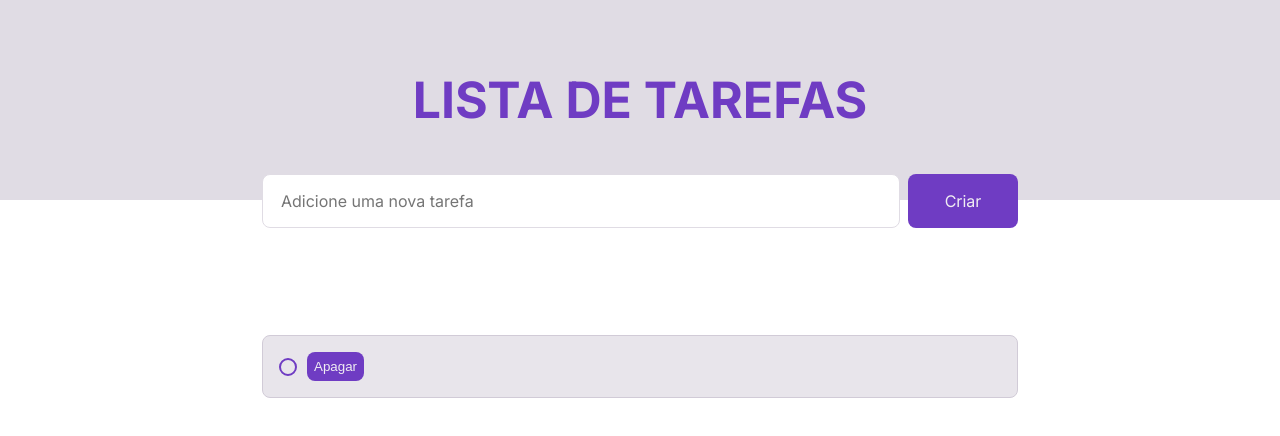
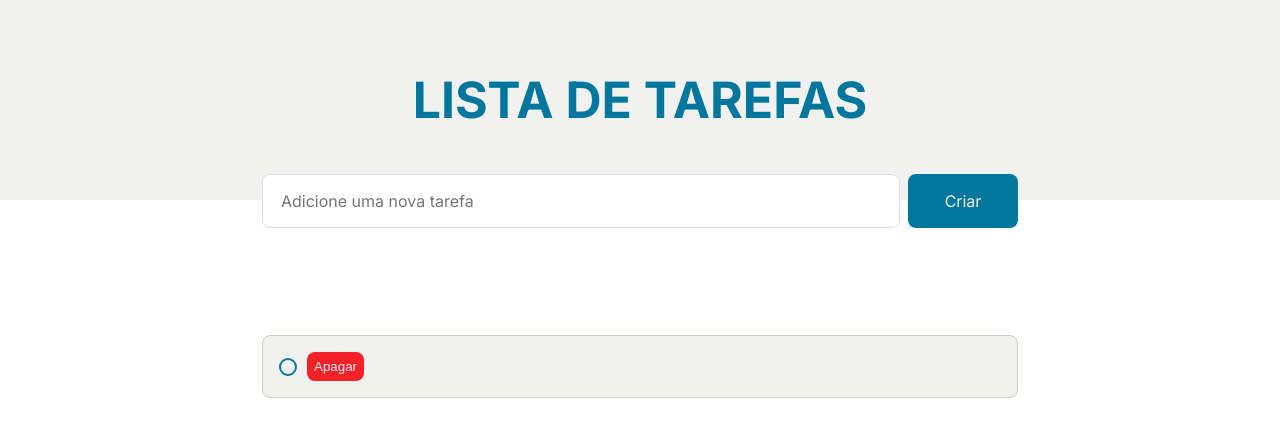
Before and after one commit to pedroszdev/Lista-Tarefas-JavaScript, a plain HTML site: page index.html in a window 1280 px wide. Both pictures are taken after a click on the button "Criar". Drawn offline with Linux system fonts and the light colour scheme.

Commit message:
layout alterado e enter colocado

```diff
--- a/css/style.css
+++ b/css/style.css
@@ -11,7 +11,7 @@
   font-style: normal;
 }
 .cabecalho{
-    background-color: #E0DCE4;
+    background-color: #f1f1f0;
     height: 200px;
     align-content: center;
 }
@@ -19,7 +19,7 @@
     text-align: center;
     font-family: "Inter", sans-serif;
     font-size: 50px;
-    color: #6F3CC3;
+    color: #02779e;
 
 }
 .barra-tarefas{
@@ -44,7 +44,7 @@
 .barra-tarefas button{
     width: 110px;
     border-radius: 8px;
-    background-color: #6F3CC3;
+    background-color: #02779e;
     color: #F0EDF2;
     border: none;
     font-size: 16px;
@@ -62,11 +62,11 @@
 
 }
 .tarefas ul .tarefa{
-    background-color: #e8e5eb;
+    background-color: #f1f1f0;
     margin: 15px 0px;
     border-radius: 8px;
     padding: 16px;
-    font-size: 14px;
+    font-size: 18px;
     display: flex;
     align-items: center;
     justify-content: flex-start;
@@ -82,7 +82,7 @@ input[type="checkbox"] {
     -moz-appearance: none;
     width: 18px;
     height: 18px;
-    border: 2.2px solid #6F3CC3;
+    border: 2.2px solid #02779e;
     border-radius: 50%; /* deixa redondo */
     outline: none;
     cursor: pointer;
@@ -99,7 +99,7 @@ input[type="checkbox"]:checked {
     text-decoration: line-through;
 }
 .tarefas ul button{
-    background-color: #6F3CC3;
+    background-color: #f42228;
     color: #F0EDF2;
     padding: 7px;
     border: none;
@@ -122,7 +122,7 @@ input[type="checkbox"]:checked {
         width: 577px;
     }
     .tarefas ul .tarefa{
-        font-size: 14px;
+        font-size: 18px;
     }
     .tarefas ul button{
         min-width: 56px;
--- a/js/main.js
+++ b/js/main.js
@@ -6,7 +6,16 @@ let NotTarefa = document.querySelector(".not-tarefas");
 
 botaoEnviarTarefa.addEventListener("click", function (event) {
   criarTarefa();
+  limpaInput()
 });
+
+input.addEventListener('keypress',function(e){
+    if (e.keyCode === 13){
+        if (!input.value) return;
+        criarTarefa();
+        limpaInput()
+    }
+})
 
 listaTarefas.addEventListener("click", function (event) {
   if (event.target.id === "apagar-tarefa") {
```
